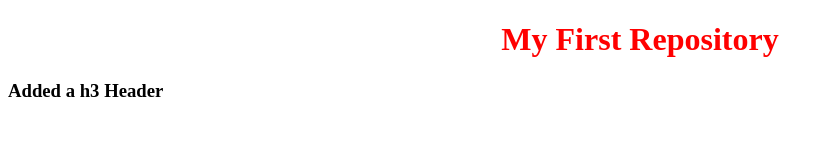
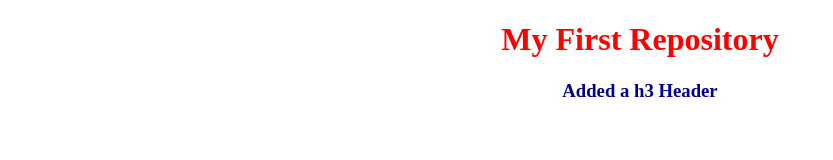
Before and after one commit to mhmahdi97/my-first-repo, a plain HTML site: page index.html in a window 1280 px wide. Shown: the whole page, without its empty margins (0-833 px from the left). Drawn offline with Linux system fonts and the light colour scheme.

Commit message:
Changed h3 Header Position

```diff
--- a/style.css
+++ b/style.css
@@ -1,5 +1,9 @@
 h1 {
   color: red;
   text-align: center;
-  text-shadow: 5px;
+  text-shadow: 10px;
 }
+h3 {
+  color: darkblue;
+  text-align: center;
+}
```
